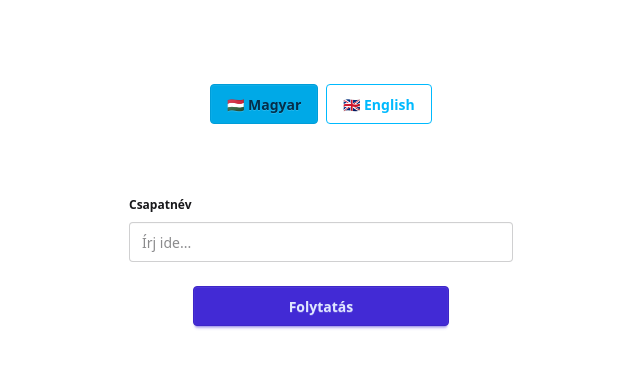
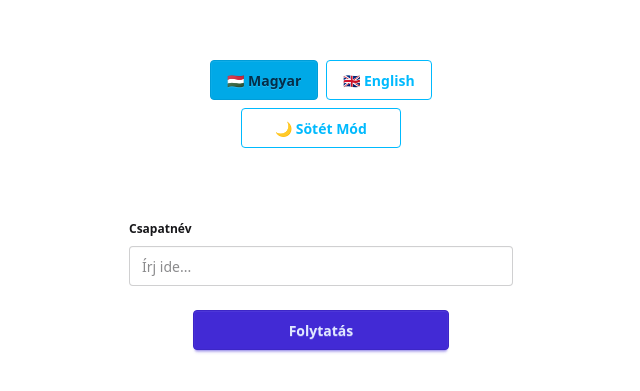
Before and after one commit to baconhoney/3DPuzzleQuiz, a React (Vite) app in the folder Client/: page / in a window 1280 px wide. Shown: the part 195-586 px from the top of the page, without its empty margins (319-959 px from the left). Built offline with nearby package versions, Linux system fonts and the light colour scheme.

Commit message:
Fixed continue button, added theme button (WIP)

```diff
--- a/Client/index.html
+++ b/Client/index.html
@@ -1,13 +1,16 @@
 <!DOCTYPE html>
 <html lang="en">
+
 <head>
     <meta charset="UTF-8" />
     <link rel="icon" type="image/svg+xml" href="/vite.svg" />
     <meta name="viewport" content="width=device-width, initial-scale=1.0" />
     <title>Online Test</title>
 </head>
+
 <body>
     <div id="root"></div>
     <script type="module" src="/src/main.jsx"></script>
 </body>
+
 </html>
--- a/Client/src/Register.jsx
+++ b/Client/src/Register.jsx
@@ -1,20 +1,34 @@
-import { useState } from 'react'
-import { useLanguage } from './App'
+import { useEffect, useState } from 'react';
+import { useLanguage } from './App';
 
 const Register = () => {
     const { language, changeLng, t, toQuiz, teamName, setTeamName } = useLanguage();
 
     const [nameError, setNameError] = useState(false);
+    const [theme, setTheme] = useState('light');
 
-    const isLanguageSelected = (lng) => {
-        return language === lng ? " btn-active" : "";
-    }
+    // Detect browser preference on first load
+    useEffect(() => {
+        const prefersDark = window.matchMedia('(prefers-color-scheme: dark)').matches;
+        const initialTheme = prefersDark ? 'dark' : 'light';
+        setTheme(initialTheme);
+        document.documentElement.setAttribute('data-theme', initialTheme);
+    }, []);
+
+    const toggleTheme = () => {
+        const newTheme = theme === 'light' ? 'dark' : 'light';
+        setTheme(newTheme);
+        document.documentElement.setAttribute('data-theme', newTheme);
+    };
+
+    const isLanguageSelected = (lng) => language === lng ? " btn-active" : "";
 
     function handleInputChange(e) {
         setTeamName(e.target.value);
     }
 
-    function handleButtonClick() {
+    function handleButtonClick(e) {
+        e.preventDefault(); // important to prevent form submission
         if (teamName.trim() === "") {
             setNameError(true);
             return;
@@ -24,20 +38,32 @@ const Register = () => {
 
     return (
         <div className="flex flex-col items-center justify-center min-h-screen gap-16 w-full">
-            <div className="flex items-center gap-2 ">
-                <button className={"btn btn-info btn-outline" + isLanguageSelected("hu")} onClick={() => changeLng("hu")}>🇭🇺 Magyar</button>
-                <button className={"btn btn-info btn-outline" + isLanguageSelected("en")} onClick={() => changeLng("en")}>🇬🇧 English</button>
+            <div className="flex flex-col items-center gap-2">
+                <div className="flex items-center gap-2">
+                    <button className={"btn btn-info btn-outline" + isLanguageSelected("hu")} onClick={() => changeLng("hu")}>🇭🇺 Magyar</button>
+                    <button className={"btn btn-info btn-outline" + isLanguageSelected("en")} onClick={() => changeLng("en")}>🇬🇧 English</button>
+                </div>
+                <button className="btn btn-info btn-outline w-40" onClick={toggleTheme}>
+                    {theme === 'light' ? t("theme_dark") : t("theme_light")}
+                </button>
             </div>
-            <div className="flex flex-col items-center content-center gap-5 w-2/3">
+
+            <form onSubmit={handleButtonClick} className="flex flex-col items-center content-center gap-5 w-2/3">
                 <fieldset className="fieldset w-full max-w-sm">
                     <legend className="fieldset-legend">{t("team_name")}</legend>
-                    <input type="text" className={"input w-full " + (nameError ? "input-error" : "")} placeholder={t("type_here")} value={teamName} onChange={(e) => handleInputChange(e)} />
-                    {nameError ? <p className="label text-error">{t("team_name_required")}</p> : null}
+                    <input
+                        type="text"
+                        className={"input w-full " + (nameError ? "input-error" : "")}
+                        placeholder={t("type_here")}
+                        value={teamName}
+                        onChange={handleInputChange}
+                    />
+                    {nameError && <p className="label text-error">{t("team_name_required")}</p>}
                 </fieldset>
-                <button className="btn btn-primary btn-wide" onClick={handleButtonClick}>{t("continue")}</button>
-            </div>
+                <button type="submit" className="btn btn-primary btn-wide">{t("continue")}</button>
+            </form>
         </div>
-    )
-}
+    );
+};
 
-export default Register
+export default Register;
--- a/Client/src/index.css
+++ b/Client/src/index.css
@@ -1,4 +1,5 @@
 @import "tailwindcss";
+
 @plugin "daisyui" {
-    themes: light --default, forest --prefersdark;
+    themes: light --default, dark --prefersdark;
 }
--- a/Client/src/locales/en/translation.json
+++ b/Client/src/locales/en/translation.json
@@ -6,5 +6,7 @@
     "quiz_not_started": "The quiz has not started yet",
     "team_name_required": "Team name is required",
     "finish_modal_message": "Are you sure you want to submit the quiz? You can only do this once, and the answers cannot be changed afterwards!",
-    "cancel": "Cancel"
+    "cancel": "Cancel",
+    "theme_light": "☀️ Light Mode",
+    "theme_dark": "🌙 Dark Mode"
 }
--- a/Client/src/locales/hu/translation.json
+++ b/Client/src/locales/hu/translation.json
@@ -6,5 +6,7 @@
     "quiz_not_started": "A kvíz még nem kezdődött el",
     "team_name_required": "A csapatnév megadása kötelező",
     "finish_modal_message": "Biztos, hogy beküldi a kvízt? Erre csak egyszer van lehetősége és a válaszok utána nem módosíthatók!",
-    "cancel": "Mégsem"
+    "cancel": "Mégsem",
+    "theme_light": "☀️ Világos Mód",
+    "theme_dark": "🌙 Sötét Mód"
 }
--- a/Client/vite.config.js
+++ b/Client/vite.config.js
@@ -6,6 +6,7 @@ import tailwindcss from "@tailwindcss/vite"
 export default defineConfig({
     plugins: [react(), tailwindcss()],
     server: {
-        allowedHosts: ["gombosnet.ddns.net"],
+        allowedHosts: ["gombosnet.ddns.net", "cicanet.ddns.net"],
+        port: 2009,
     },
 })
```
Lines whose indentation alone changed are shown as unchanged.
